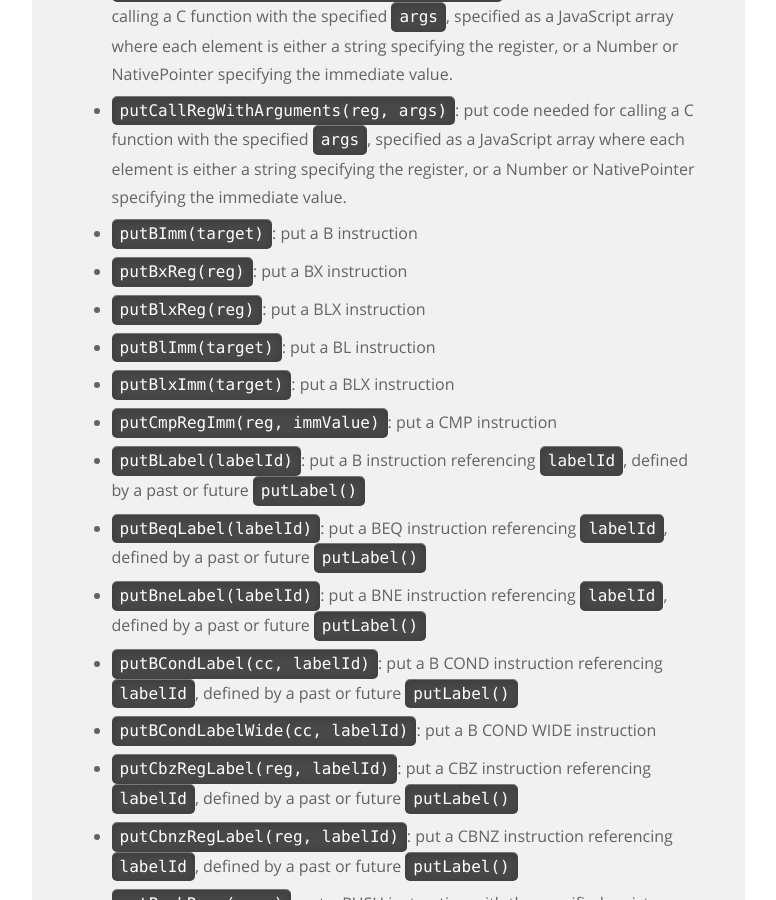
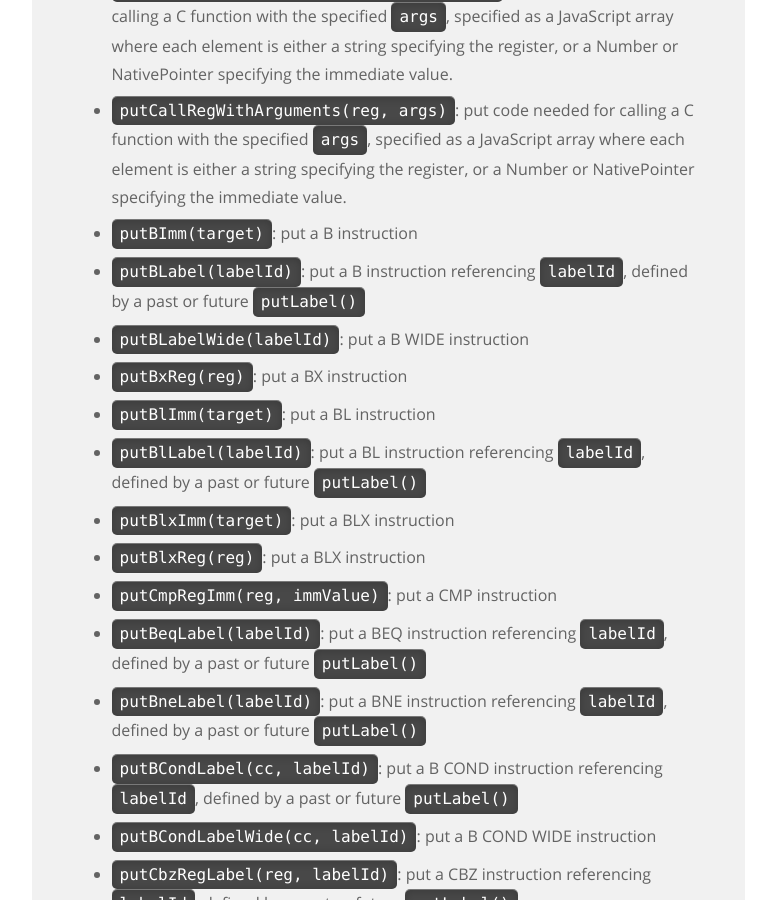
Before and after one commit to frida/frida-website, a Jekyll site: the page built from _docs/javascript-api.md, in a window 1280 px wide and 900 px high, scrolled down 63498 px. Shown: the whole window, without its empty margins (364-1140 px from the left). Built offline with Jekyll 4.4.1, drawn with Linux system fonts in a browser that asks for light colours.

Commit message:
Synchronize the CodeWriter docs from the autogenerated output

```diff
--- a/_docs/javascript-api.md
+++ b/_docs/javascript-api.md
@@ -2576,18 +2576,23 @@ var activity = Java.cast(ptr("0x1234"), Activity);
 
 -   `putBImm(target)`: put a B instruction
 
--   `putBxReg(reg)`: put a BX instruction
-
--   `putBlxReg(reg)`: put a BLX instruction
-
--   `putBlImm(target)`: put a BL instruction
-
--   `putBlxImm(target)`: put a BLX instruction
-
--   `putCmpRegImm(reg, immValue)`: put a CMP instruction
-
 -   `putBLabel(labelId)`: put a B instruction
     referencing `labelId`, defined by a past or future `putLabel()`
+
+-   `putBLabelWide(labelId)`: put a B WIDE instruction
+
+-   `putBxReg(reg)`: put a BX instruction
+
+-   `putBlImm(target)`: put a BL instruction
+
+-   `putBlLabel(labelId)`: put a BL instruction
+    referencing `labelId`, defined by a past or future `putLabel()`
+
+-   `putBlxImm(target)`: put a BLX instruction
+
+-   `putBlxReg(reg)`: put a BLX instruction
+
+-   `putCmpRegImm(reg, immValue)`: put a CMP instruction
 
 -   `putBeqLabel(labelId)`: put a BEQ instruction
     referencing `labelId`, defined by a past or future `putLabel()`
```
